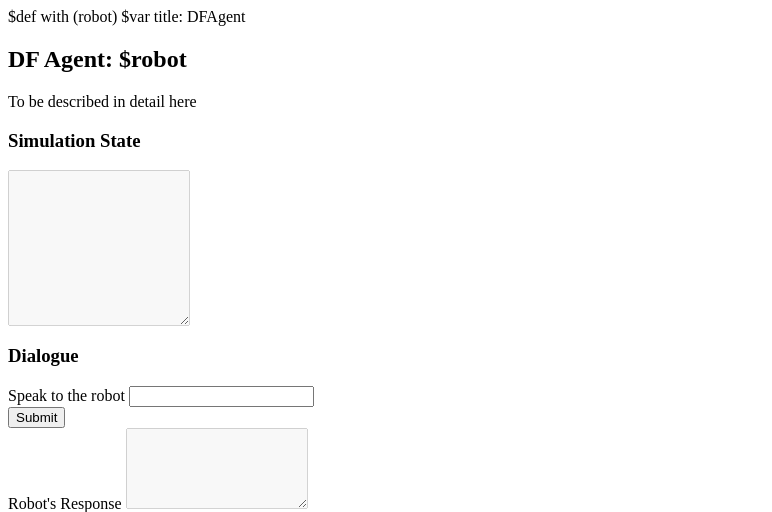
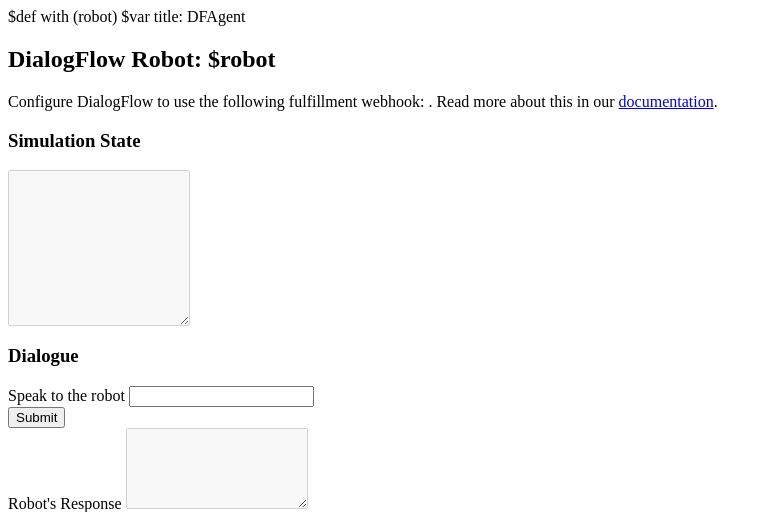
Before and after one commit to LCAS/robot-dialogflow, a Python web app: template fulfilments/templates/index.html in a window 1280 px wide. Shown: the top 512 px of the page, without its empty margins (0-772 px from the left). Run offline with Jinja, Linux system fonts and the light colour scheme; the template is opened without the code that fills it, so the values that code supplies are empty.

Commit message:
documentation

```diff
--- a/fulfilments/templates/index.html
+++ b/fulfilments/templates/index.html
@@ -17,6 +17,10 @@ $var title: DFAgent
 
 
 $$(document).ready(function () {
+			$$('#webhook').html(
+				'<a href="'+window.location.href+'/webhook">'
+				+ window.location.href+'/webhook</a>');
+
 			var source = new EventSource("api/$robot");
 			source.onmessage = function(event) {
 			    console.log(event.data);
@@ -34,10 +38,10 @@ $$(document).ready(function () {
 		<div class="col-md-12">
 			<div class="jumbotron">
 				<h2>
-					DF Agent: $robot
+					DialogFlow Robot: $robot
 				</h2>
 				<p>
-					To be described in detail here
+					Configure DialogFlow to use the following fulfillment webhook: <span id="webhook"></span>. Read more about this in our <a target="_blank" href="https://github.com/LCAS/robot-dialogflow/wiki/">documentation</a>.
 				</p>
 <!-- 				<p>
 					<a class="btn btn-primary btn-large" href="#">Learn more</a>
```
Also changed, not shown: fulfilments/app.py (+9 -3 lines).
